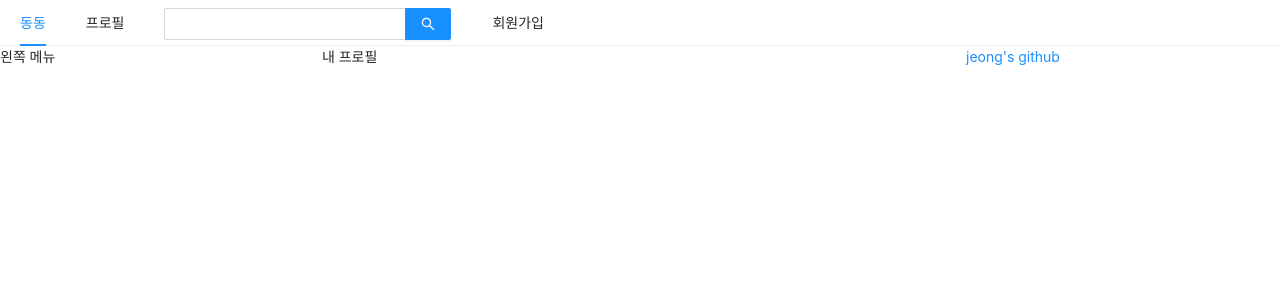
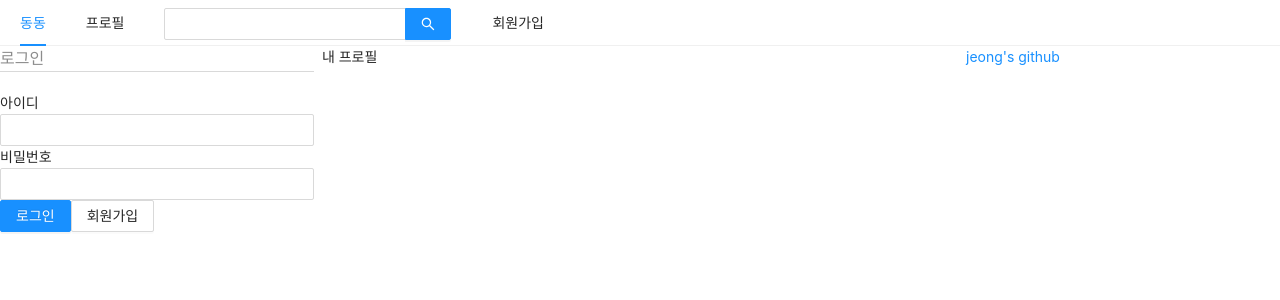
Before and after one commit to Jeong-ki/SSNS, a Next.js app in the folder front/: page /profile in a window 1280 px wide. Shown: the top 300 px of the page. Built offline with nearby package versions, Linux system fonts and the light colour scheme.

Commit message:
로그인 폼 생성

```diff
--- a/front/components/AppLayout.js
+++ b/front/components/AppLayout.js
@@ -1,9 +1,13 @@
-import React from 'react';
+import React, { useState } from 'react';
 import PropTypes from 'prop-types';
 import Link from 'next/link';
 import { Menu, Input, Row, Col } from 'antd';
+import UserProfile from '../components/UserProfile';
+import LoginForm from '../components/LoginForm';
 
 const AppLayout = ({ children }) => {
+  const [isLoggedIn, setIsLoggedIn] = useState(false); // dummy data
+
   return (
     <div>
       <Menu mode="horizontal">
@@ -22,13 +26,13 @@
       </Menu>
       <Row gutter={8}>
         <Col xs={24} md={6}>
-          왼쪽 메뉴
+          {isLoggedIn ? <UserProfile /> : <LoginForm/>}
         </Col>
         <Col xs={24} md={12}>
           {children}
         </Col>
         <Col xs={24} md={6}>
-          <a href='https://github.com/Jeong-ki' target="_blank" rel='noreferrer noopener'>jeong's github</a>
+          <a href="https://github.com/Jeong-ki" target="_blank" rel="noreferrer noopener">jeong's github</a>
         </Col>
       </Row>
     </div>
--- /dev/null
+++ b/front/components/LoginForm.js
@@ -0,0 +1,46 @@
+import React, { useState, useCallback } from 'react';
+import { Form, Input, Button } from 'antd';
+import Link from 'next/link';
+
+const LoginForm = () => {
+  const [id, setId] = useState('');
+  const [password, setPassword] = useState('');
+
+  const onChangeId = useCallback((e) => {
+    setId(e.target.value);
+  }, []);
+
+  const onChangePassword = useCallback((e) => {
+    setPassword(e.target.value);
+  }, []);
+
+  return (
+    <Form>
+      <fieldset>
+        <legend>로그인</legend>
+        <div>
+          <label htmlFor="user-id">아이디</label>
+          <br />
+          <Input name="user-id" value={id} onChange={onChangeId} required />
+        </div>
+        <div>
+          <label htmlFor="user-password">비밀번호</label>
+            <br />
+          <Input
+            name="user-password"
+            value={password}
+            onChange={onChangePassword}
+            required
+            />
+        </div>
+        <div>
+          <Button type="primary" htmlType="submit" loading={false}>로그인</Button>
+          <Link href="/signup"><a><Button>회원가입</Button></a></Link>
+        </div>
+      </fieldset>
+
+    </Form>
+  );
+}
+
+export default LoginForm;
--- /dev/null
+++ b/front/components/UserProfile.js
@@ -0,0 +1,7 @@
+import React from 'react';
+
+const UserProfile = () => {
+
+}
+
+export default UserProfile;
```
